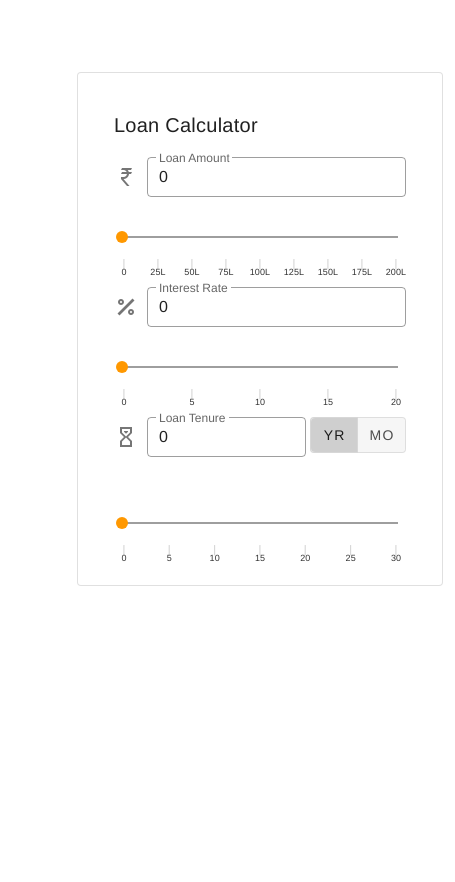
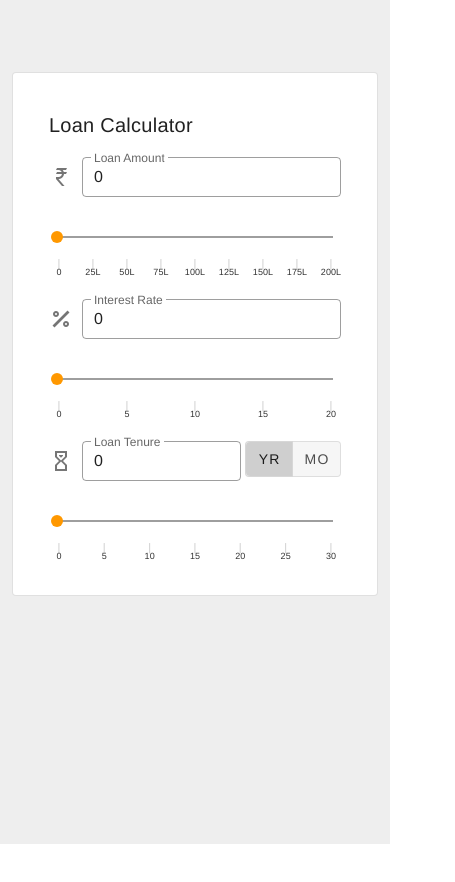
Before and after one commit to milidubey/credit-saison-assignment, a Vue app: page / in a window 390 px wide. Shown: the top 882 px of the page, 455 px wide, since content can reach past the window. After the commit the page ends 844 px from the top, so only its background shows below. Built offline with nearby package versions, Linux system fonts and the light colour scheme; what v-mask would draw is missing.

Commit message:
mobile responsiveness completed

```diff
--- a/src/components/LoanCalculator.vue
+++ b/src/components/LoanCalculator.vue
@@ -1,9 +1,9 @@
 <template>
   <v-app>
     <v-main>
-      <v-container fluid>
+      <v-container fluid class="mt-15">
         <v-row>
-          <v-col cols="12" md="12" lg="8" offset="2">
+          <v-col cols="12" md="12" lg="8" offset-lg="2">
             <v-card outlined class="pa-5">
               <v-card-title>Loan Calculator </v-card-title>
               <v-card-text>
@@ -11,15 +11,15 @@
                   <v-col cols="12" md="4" lg="4">
                     <v-text-field
                       label="Loan Amount"
-                      hide-details
                       v-model.number="loanAmount"
                       type="number"
                       outlined
                       dense
+                      hide-details
                       prepend-icon="mdi-currency-inr"
                     ></v-text-field>
                   </v-col>
-                  <v-col cols="12" md="8" lg="8">
+                  <v-col cols="12" md="8" lg="8" class="mb-3 mb-lg-0">
                     <v-slider
                       v-model="loanAmount"
                       :max="20000000"
@@ -44,16 +44,16 @@
 
                   <v-col cols="12" md="4" lg="4">
                     <v-text-field
-                      hide-details
                       label="Interest Rate"
                       v-model.number="interestRate"
                       type="number"
                       outlined
                       dense
+                      hide-details
                       prepend-icon="mdi-percent-outline"
                     ></v-text-field>
                   </v-col>
-                  <v-col cols="12" md="8" lg="8">
+                  <v-col cols="12" md="8" lg="8" class="mb-3 mb-lg-0">
                     <v-slider
                       v-model="interestRate"
                       :max="20"
@@ -76,6 +76,7 @@
                       >
                     </div>
                   </v-col>
+
                   <v-col cols="12" md="4" lg="4" class="d-flex justify-start">
                     <v-text-field
                       class="mr-1"
@@ -84,6 +85,7 @@
                       type="number"
                       outlined
                       dense
+                      hide-details=""
                       prepend-icon="mdi-timer-sand"
                     ></v-text-field>
                     <v-btn-toggle dense v-model="tenureType">
@@ -92,7 +94,7 @@
                     </v-btn-toggle>
                   </v-col>
 
-                  <v-col cols="12" md="8" lg="8">
+                  <v-col cols="12" md="8" lg="8" class="mb-3 mb-lg-0">
                     <v-slider
                       v-model="tenure"
                       step="0.5"
@@ -136,16 +138,23 @@
                       lg="8"
                       class="d-flex flex-column text-left align-start justify-center"
                     >
-                      <h1 class="my-2">
-                        Monthly EMI {{ formatCurrency(Math.round(emi)) }}
+                      <h1
+                        class="my-2 d-flex flex-sm-column justify-space-between flex-lg-row"
+                      >
+                        <div class="mr-2">EMI</div>
+                        <div>{{ formatCurrency(Math.round(emi)) }}</div>
                       </h1>
-                      <h3 class="my-2">
-                        Total Amount Payable
-                        {{ formatCurrency(totalAmountPayable) }}
+                      <h3
+                        class="my-2 d-flex flex-sm-column justify-space-between flex-lg-row"
+                      >
+                        <div class="mr-2">Total Amount Payable</div>
+                        <div>{{ formatCurrency(totalAmountPayable) }}</div>
                       </h3>
-                      <h3 class="my-2">
-                        Total Interest Payable
-                        {{ formatCurrency(totalInterestPayable) }}
+                      <h3
+                        class="my-2 d-flex flex-sm-column justify-space-between flex-lg-row"
+                      >
+                        <div class="mr-2">Total Interest Payable</div>
+                        <div>{{ formatCurrency(totalInterestPayable) }}</div>
                       </h3>
                     </v-col>
                     <v-col cols="12" md="12" lg="12">
@@ -463,6 +472,11 @@ export default {
 </script>
 
 <style>
+#app {
+  background-color: #eee !important;
+  margin-top: 0px !important;
+}
+
 .tick {
   color: #ccc;
   font-size: 11px;
--- a/src/plugins/vuetify.js
+++ b/src/plugins/vuetify.js
@@ -4,6 +4,13 @@ import 'vuetify/dist/vuetify.min.css'
 
 Vue.use(Vuetify)
 
-const opts = {}
+export default new Vuetify({
+    theme: {
+        themes: {
+            light: {
+                background: '#EEEEEE',
+            }
+        },
 
-export default new Vuetify(opts)
+    },
+})
```
